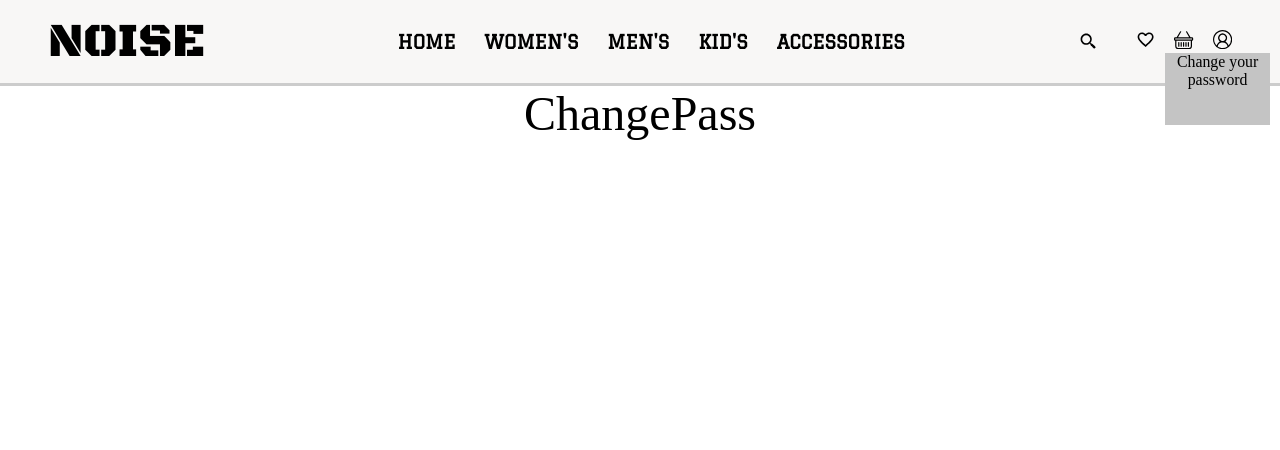
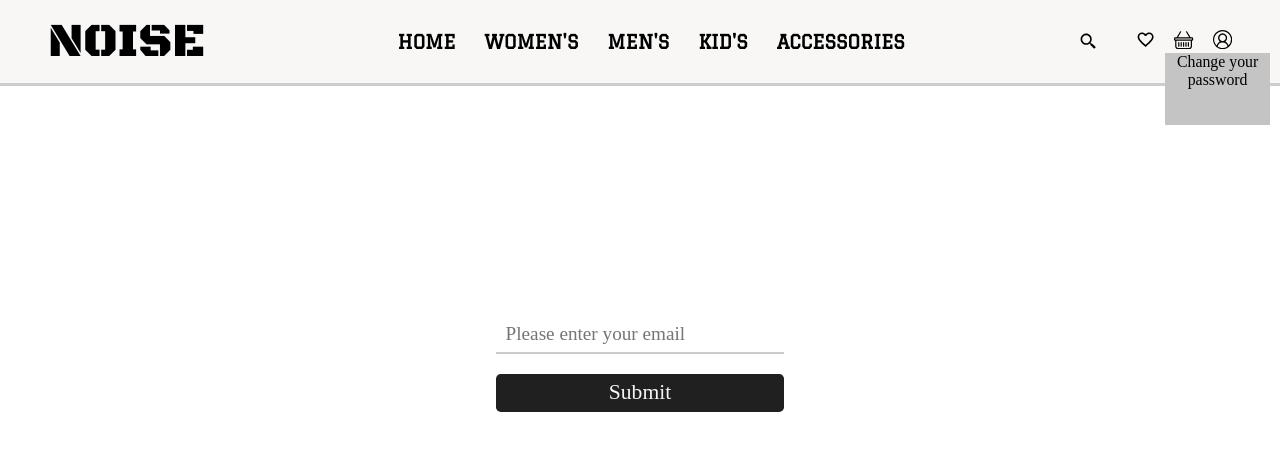
Before and after one commit to fatihozzgen/noise, a React (Create React App) app: page /change-password in a window 1280 px wide. Shown: the top 450 px of the page. Built offline with nearby package versions, Linux system fonts and the light colour scheme; a web font is replaced by a local one.

Commit message:
changepass page updated

```diff
--- a/src/App.js
+++ b/src/App.js
@@ -7,6 +7,7 @@ import "./style/register.css";
 import "./style/favorite.css";
 import "./style/card.css";
 import "./style/basket.css";
+import "./style/changePass.css";
 import { BrowserRouter, Routes, Route } from "react-router-dom";
 import Women from "./pages/Women";
 import Men from "./pages/Men";
--- a/src/pages/ChangePass.jsx
+++ b/src/pages/ChangePass.jsx
@@ -1,7 +1,14 @@
 import React from "react";
 
 function ChangePass() {
-  return <div>ChangePass</div>;
+  return (
+    <div>
+      <form className="ch-form">
+        <input placeholder="Please enter your email" />
+        <button>Submit</button>
+      </form>
+    </div>
+  );
 }
 
 export default ChangePass;
--- /dev/null
+++ b/src/style/changePass.css
@@ -0,0 +1,30 @@
+.ch-form {
+  display: flex;
+  /* border: 1px solid tomato; */
+  height: 100%;
+  width: 100%;
+  position: absolute;
+  align-items: center;
+  justify-content: center;
+  padding-bottom: 5rem;
+  flex-direction: column;
+  row-gap: 0.4rem;
+}
+
+.ch-form > input {
+  width: 6rem;
+  height: 0.7rem;
+  padding-left: 0.2rem;
+  background-color: white;
+  padding-bottom: 0.1rem;
+  border-bottom: 2px solid #ccc;
+}
+
+.ch-form > button {
+  width: 6rem;
+  height: 0.8rem;
+  font-size: 0.45rem;
+  background-color: rgb(32, 32, 32);
+  color: whitesmoke;
+  border-radius: 0.1rem;
+}
```
